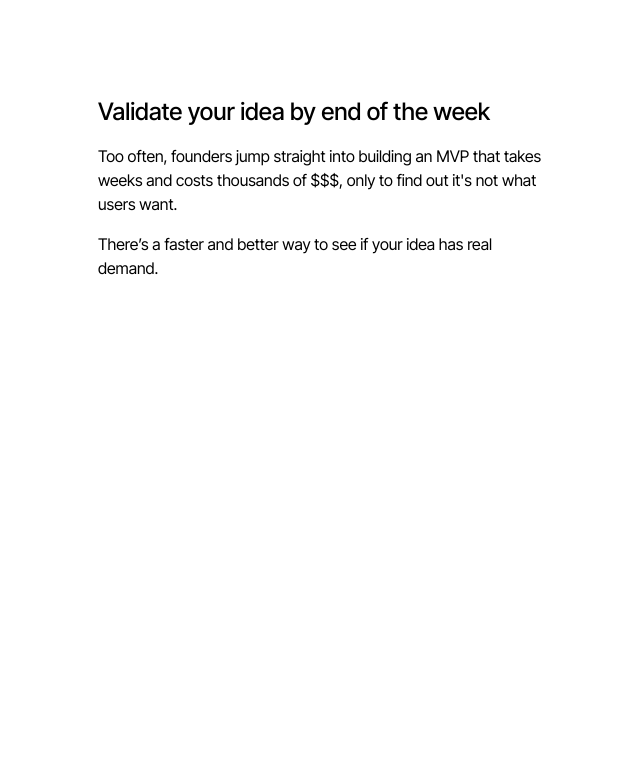
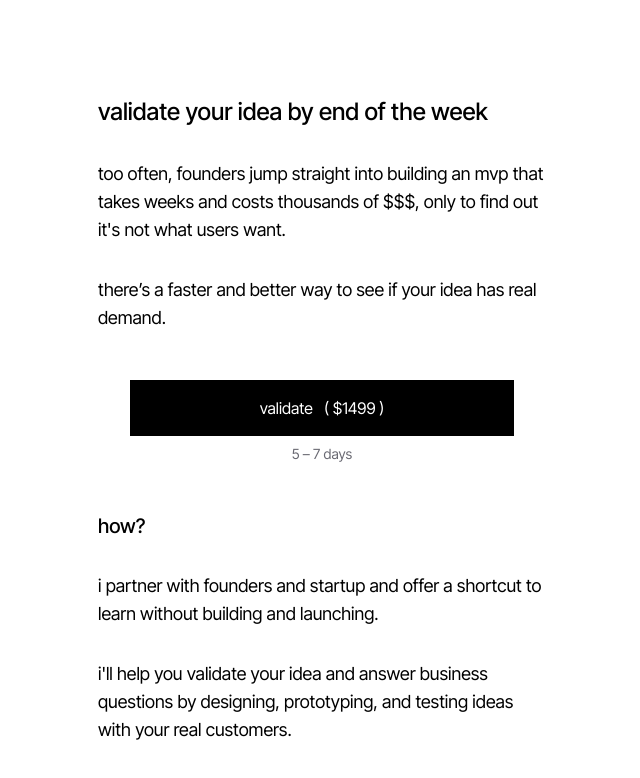
Before and after one commit to krystianzun/krystianzun-com, a Next.js app: page /mvi in a window 1280 px wide. Shown: the top 778 px of the page, without its empty margins (318-958 px from the left). Built offline with nearby package versions, Linux system fonts and the light colour scheme.

Commit message:
add lowercase just for vibes

```diff
--- a/app/mvi/page.tsx
+++ b/app/mvi/page.tsx
@@ -3,10 +3,10 @@ import React from "react";
 const MviPage = () => {
   return (
     <main className="mb-32 mt-24">
-      <section className="m-auto flex max-w-md flex-col gap-8 text-primary">
-        <div className="flex flex-col gap-4">
+      <section className="m-auto flex max-w-md flex-col gap-12 text-primary text-lg lowercase">
+        <div className="flex flex-col gap-8">
           <h1 className="text-2xl font-medium">
-            Validate your idea by end of the week{" "}
+            validate your idea by end of the week
           </h1>
           <p>
             Too often, founders jump straight into building an MVP that takes
@@ -17,6 +17,24 @@ const MviPage = () => {
             There’s a faster and better way to see if your idea has real demand.
           </p>
         </div>
+        <div className="w-full flex justify-center text-base flex-col items-center gap-2">
+          <button className="bg-black cursor-pointer text-white p-4 w-full max-w-sm">
+            validate&nbsp;&nbsp;&nbsp;( $1499 )
+          </button>
+          <p className="text-grey-600 text-sm">5 – 7 days</p>
+        </div>
+        <div className="flex flex-col gap-8">
+          <h3 className="text-xl font-medium">How?</h3>
+          <p>
+            I partner with founders and startup and offer a shortcut to learn
+            without building and launching.
+          </p>
+          <p>
+            I&apos;ll help you validate your idea and answer business questions
+            by designing, prototyping, and testing ideas with your real
+            customers.
+          </p>
+        </div>
       </section>
     </main>
   );
```
